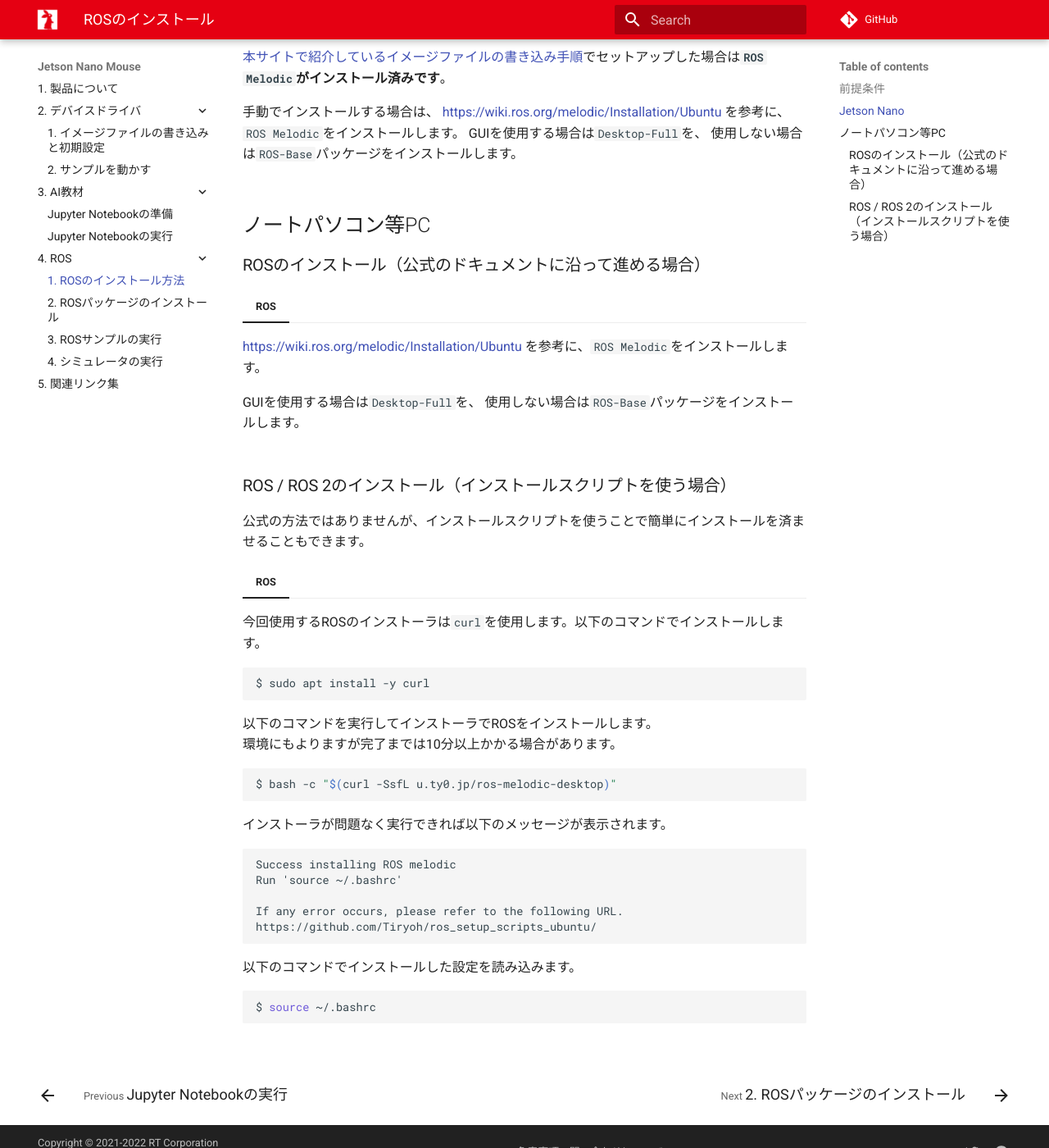
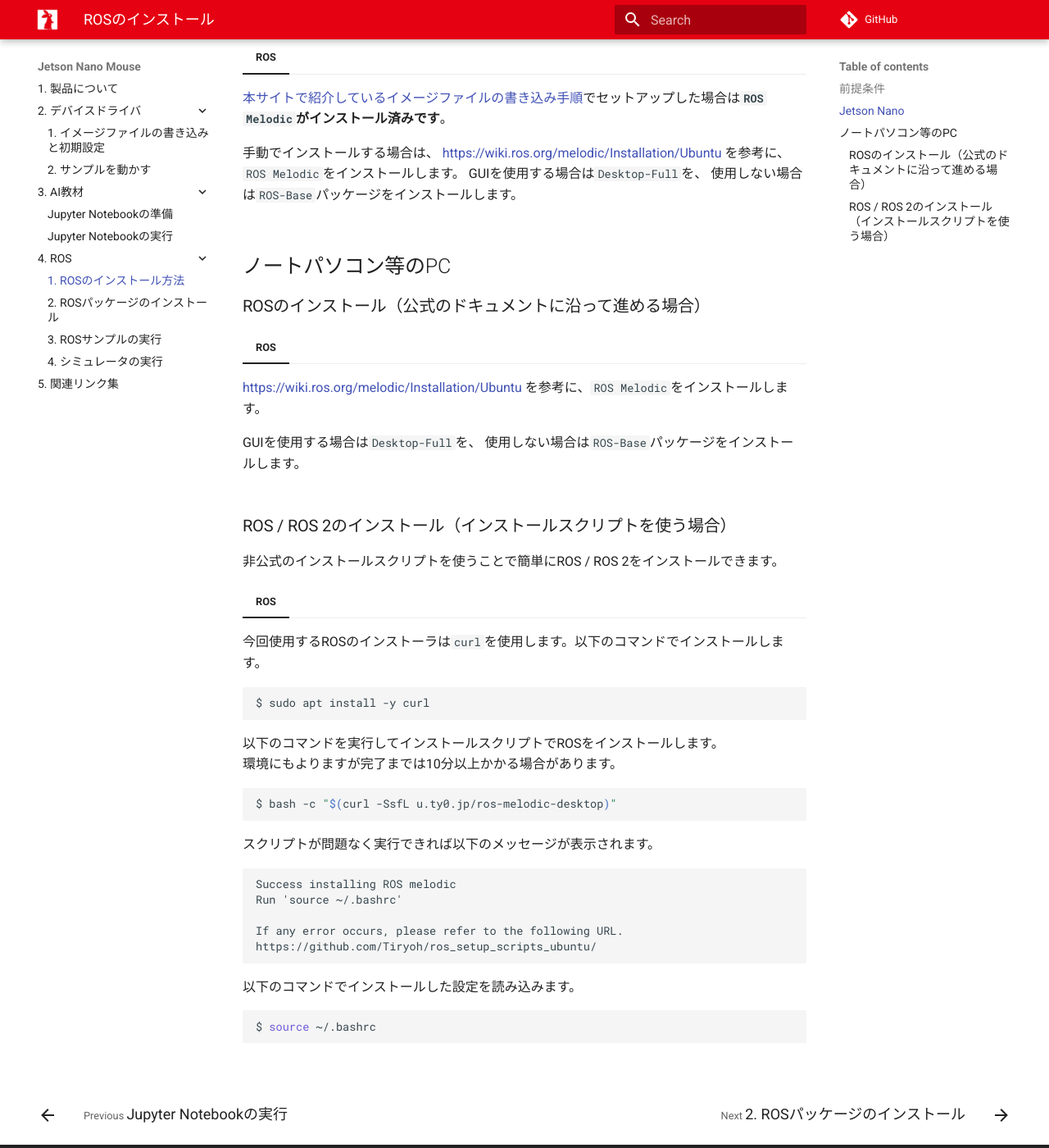
Before and after one commit to rt-net/tutorials, an MkDocs documentation site: the page built from docs/jnmouse/ros/install.md, in a window 1280 px wide and 1400 px high, scrolled down 761 px. Shown: the whole window at 82% size. Built offline with MkDocs 1.6.1 and Material for MkDocs 9.7.7, drawn with Linux system fonts in a browser that asks for light colours; comment, search, counter and statistics services are not loaded; some of the changed text lies outside the part shown.

Commit message:
#17 でのレビューコメントの内容を反映 (#19)

````diff
--- a/docs/jnmouse/ros/install.md
+++ b/docs/jnmouse/ros/install.md
@@ -7,14 +7,17 @@
 
 このページでは、以下の2つのデバイスへのROSのインストール方法を説明します。
 
-* Ubuntuインストール済みのノートパソコン等PC
+* Ubuntuインストール済みのノートパソコン等のPC
 * JetPackインストール済みのJetson Nano
 
-なお、ノートパソコン等PCへROSをすでにインストール済みの場合はこのページの手順は不要です。
+なお、以下の場合はこのページの手順は不要です。
+
+* ノートパソコン等のPCへROSをすでにインストール済みの場合
+* Jetson Nanoに[本チュートリアルで紹介しているJetPackイメージ](../driver/install.md)を書き込んだ場合
 
 ## 前提条件 {: #requirements}
 
-* ノートパソコン等PC
+* ノートパソコン等のPC
     * OS（**Ubuntu Desktop 18.04**）がインストール済みであること
 
 * Jetson Nano
@@ -33,7 +36,7 @@
     GUIを使用する場合は`Desktop-Full`を、
     使用しない場合は`ROS-Base`パッケージをインストールします。
 
-## ノートパソコン等PC
+## ノートパソコン等のPC
 
 ### ROSのインストール（公式のドキュメントに沿って進める場合） {: #official-document}
 
@@ -44,7 +47,7 @@
     GUIを使用する場合は`Desktop-Full`を、 使用しない場合は`ROS-Base`パッケージをインストールします。
 ### ROS / ROS 2のインストール（インストールスクリプトを使う場合） {: #install-script}
 
-公式の方法ではありませんが、インストールスクリプトを使うことで簡単にインストールを済ませることもできます。
+非公式のインストールスクリプトを使うことで簡単にROS / ROS 2をインストールできます。
 
 === "ROS"
     今回使用するROSのインストーラは`curl`を使用します。以下のコマンドでインストールします。
@@ -53,14 +56,14 @@
     $ sudo apt install -y curl
     ```
 
-    以下のコマンドを実行してインストーラでROSをインストールします。
+    以下のコマンドを実行してインストールスクリプトでROSをインストールします。
     環境にもよりますが完了までは10分以上かかる場合があります。
 
     ```sh
     $ bash -c "$(curl -SsfL u.ty0.jp/ros-melodic-desktop)"
     ```
 
-    インストーラが問題なく実行できれば以下のメッセージが表示されます。
+    スクリプトが問題なく実行できれば以下のメッセージが表示されます。
 
     ```txt
     Success installing ROS melodic
````
Also changed, not shown: docs/jnmouse/ros/package-install.md (+1 -1 lines).
